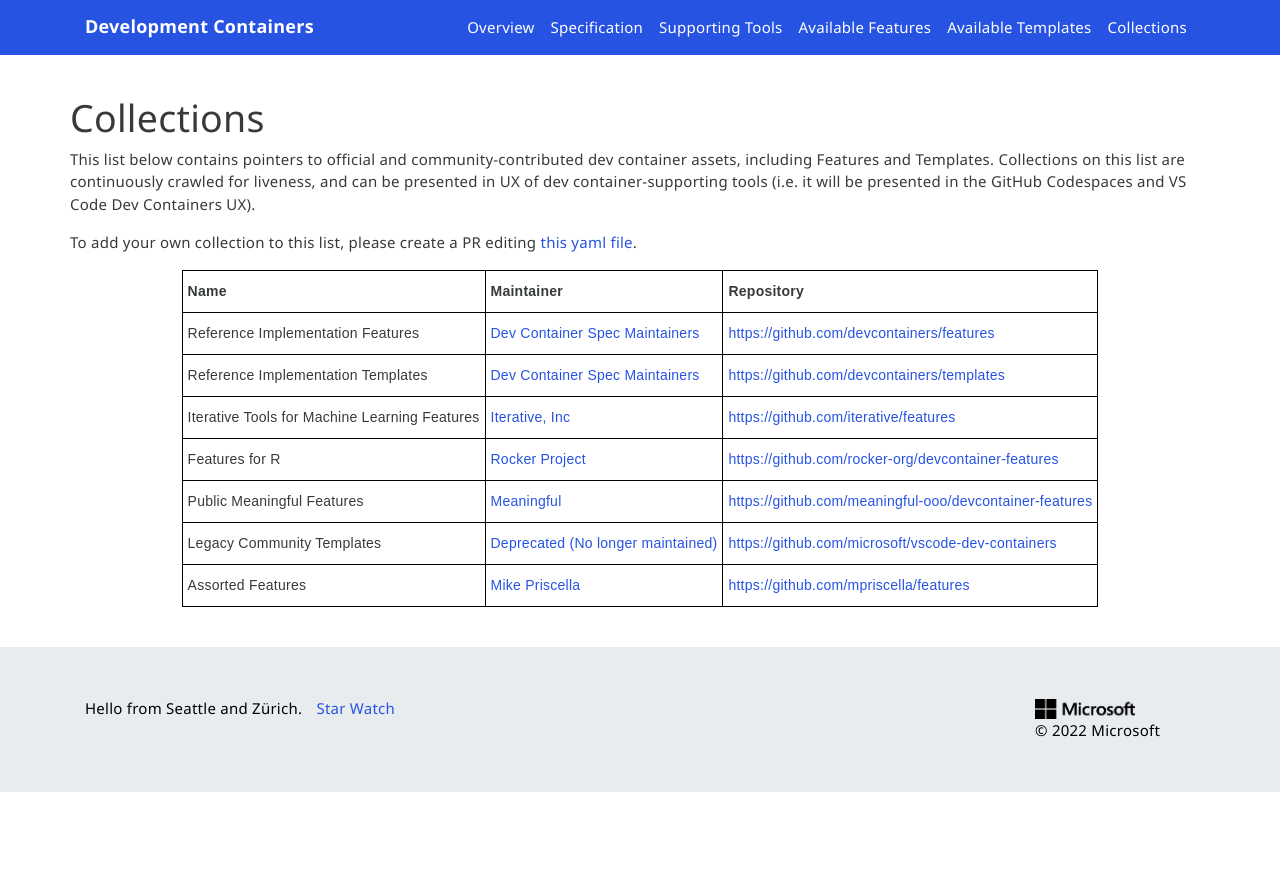
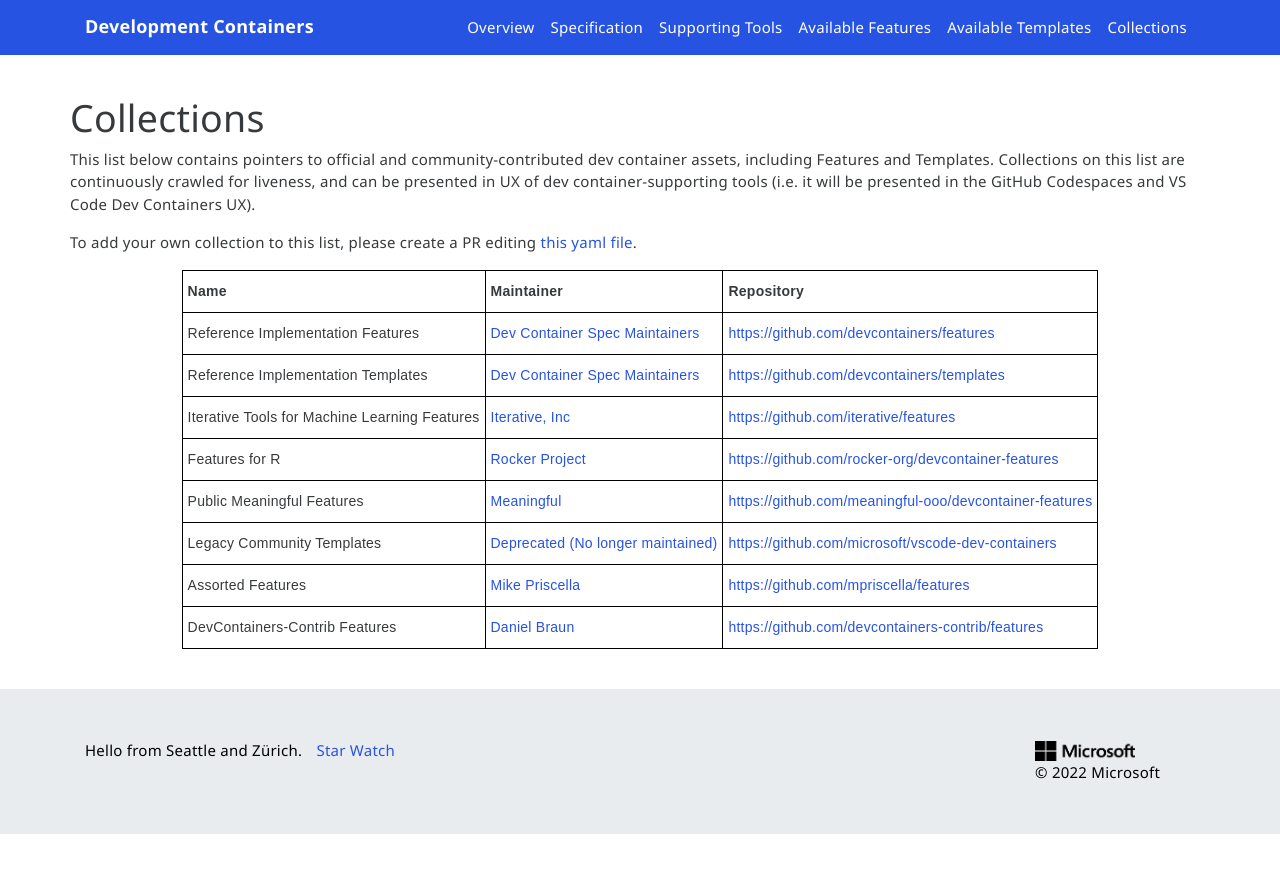
Before and after one commit to devcontainers/devcontainers.github.io, a Jekyll site: the page built from collections.html, in a window 1280 px wide. Shown: the top 873 px of the page. Built offline with Jekyll 4.4.1, drawn with Linux system fonts in a browser that asks for light colours; nearby versions of some CDN libraries; comment, search, counter and statistics services are not loaded.

Commit message:
Update collection-index.yml
You did amazing work on this ecosystem! I'm doing my best to spread this convention and I hope it will get the traction it deserves🙂
In this collection, I plan to add some missing DevOps-focused features, and more in the future
Currently, it has Pulumi (which is a prominent alternative to terraform)

```diff
--- a/_data/collection-index.yml
+++ b/_data/collection-index.yml
@@ -33,3 +33,8 @@
   contact: https://github.com/mpriscella/features/issues
   repository: https://github.com/mpriscella/features
   ociReference: ghcr.io/mpriscella/features
+- name: DevContainers-Contrib Features
+  maintainer: Daniel Braun
+  contact: https://github.com/devcontainers-contrib/features/issues
+  repository: https://github.com/devcontainers-contrib/features
+  ociReference: ghcr.io/devcontainers-contrib/features
```
